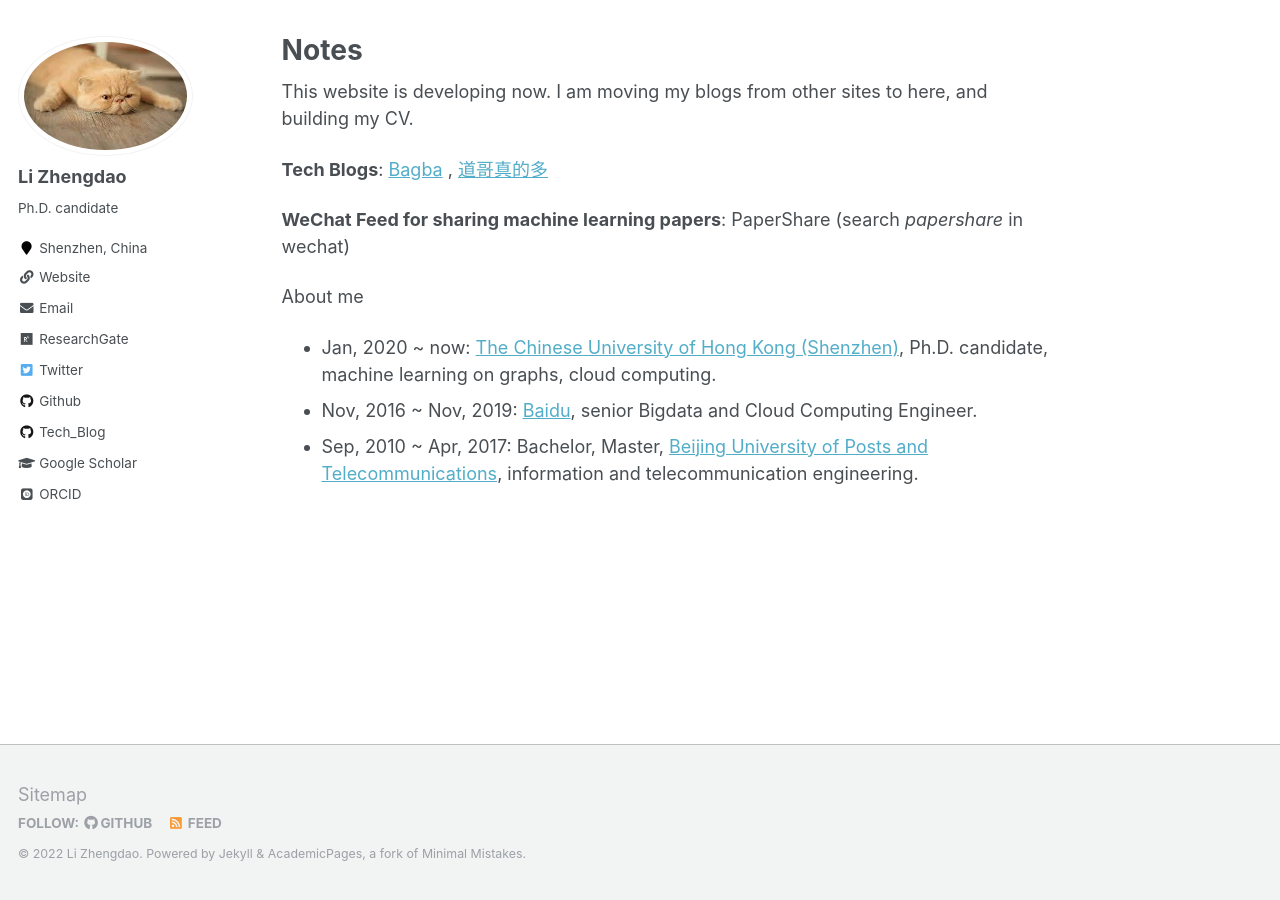
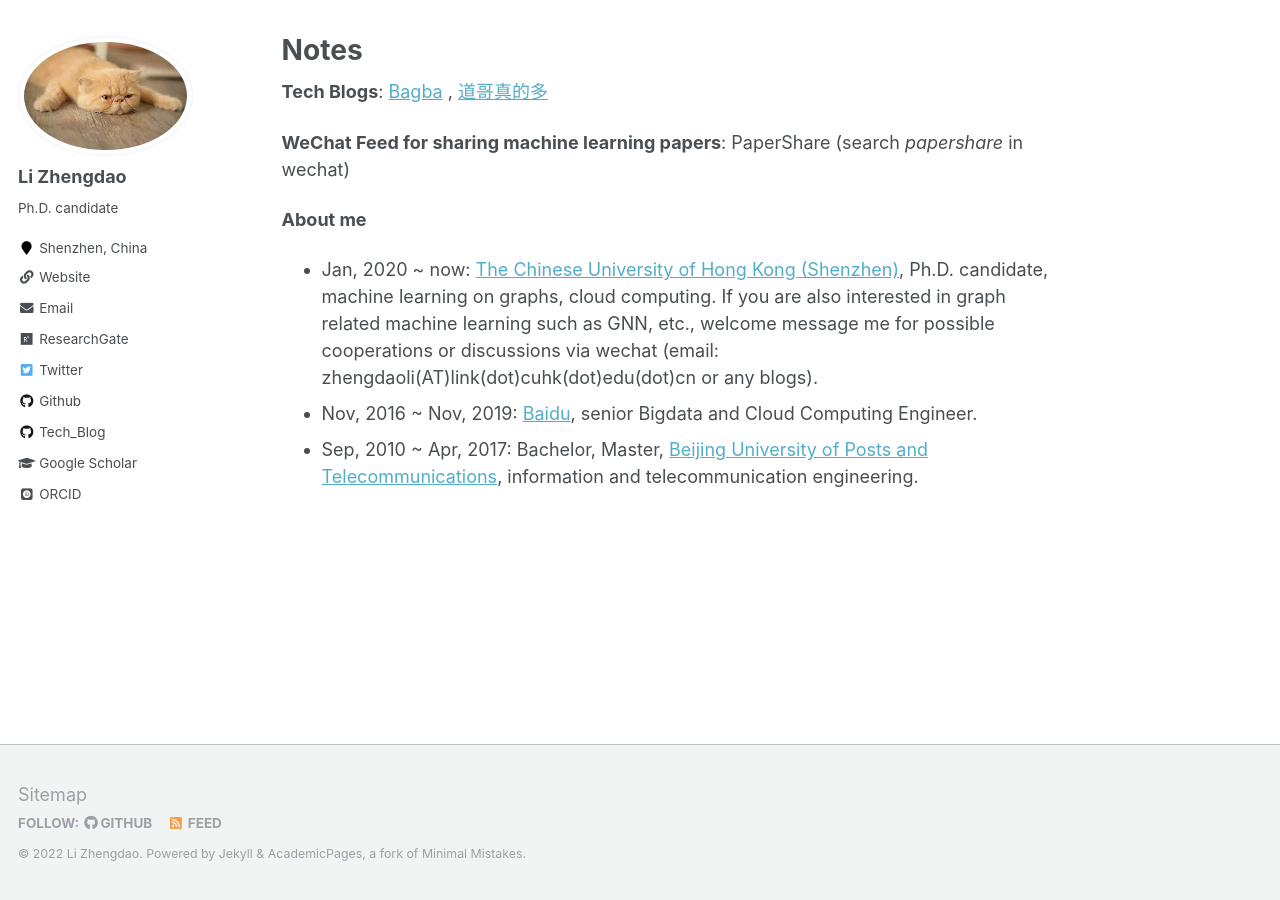
Before and after one commit to zhengdaoli/zhengdaoli.github.io, a Jekyll site: the page built from _pages/about.md, in a window 1280 px wide. Built offline with Jekyll 4.4.1, drawn with Linux system fonts in a browser that asks for light colours; some web fonts are replaced.

Commit message:
update about

```diff
--- a/_pages/about.md
+++ b/_pages/about.md
@@ -8,18 +8,14 @@ redirect_from:
   - /about.html
 ---
 
-This website is developing now. I am moving my blogs from other sites to here, and building my CV.
-
 
 **Tech Blogs**: [Bagba](https://blog.csdn.net/bagba) , [道哥真的多](https://www.zhihu.com/people/bagba)
 
 **WeChat Feed for sharing machine learning papers**: PaperShare
 (search _papershare_ in wechat)
 
+**About me**
 
-
-About me
-
-* Jan, 2020 ~ now: [The Chinese University of Hong Kong (Shenzhen)](https://www.cuhk.edu.cn/), Ph.D. candidate, machine learning on graphs, cloud computing.
+* Jan, 2020 ~ now: [The Chinese University of Hong Kong (Shenzhen)](https://www.cuhk.edu.cn/), Ph.D. candidate, machine learning on graphs, cloud computing. If you are also interested in graph related machine learning such as GNN, etc., welcome message me  for possible cooperations or discussions via wechat (email: zhengdaoli(AT)link(dot)cuhk(dot)edu(dot)cn or any blogs).
 * Nov, 2016 ~ Nov, 2019: [Baidu](https://www.baidu.com/), senior Bigdata and Cloud Computing Engineer.
 * Sep, 2010 ~ Apr, 2017: Bachelor, Master, [Beijing University of Posts and Telecommunications](https://www.bupt.edu.cn/), information and telecommunication engineering.
```
